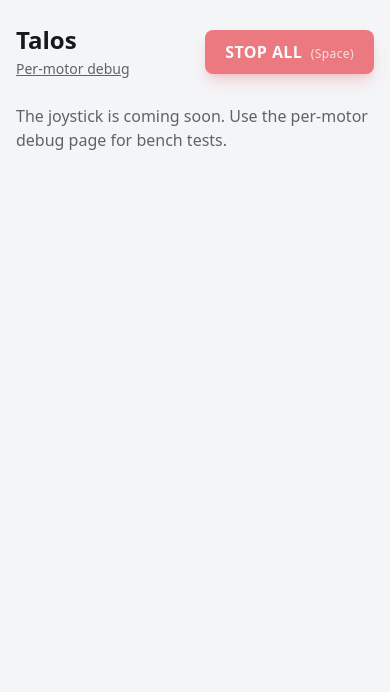
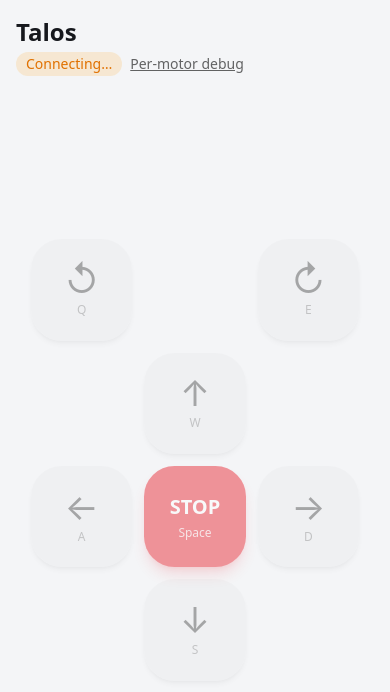
Before and after one commit to Annnnya/talos_hack, a Next.js app in the folder web/: page / in a window 390 px wide. Shown: the top 692 px of the page. Built offline with nearby package versions, Linux system fonts and the light colour scheme; no server answers.

Commit message:
feat: joystick cross page for mobile and desktop (#115)

```diff
--- a/web/app/page.tsx
+++ b/web/app/page.tsx
@@ -2,40 +2,93 @@
 
 import Link from "next/link";
 import { useCallback } from "react";
+import Joystick from "@/components/Joystick";
 import ReleaseStopButton from "@/components/ReleaseStopButton";
-import StopAllButton from "@/components/StopAllButton";
+import { useStopKey } from "@/components/StopAllButton";
+import { useJoystick } from "@/lib/joystick";
 import { useBridge } from "@/lib/useBridge";
 
-// Placeholder until the joystick page (#70) takes over `/`. It keeps its own
-// connection so STOP ALL works from here, e.g. on a phone while the CLI
-// drives.
+const STATUS_STYLE = {
+  connected: "bg-emerald-500/15 text-emerald-600 dark:text-emerald-400",
+  connecting: "bg-amber-500/15 text-amber-600 dark:text-amber-400",
+  disconnected: "bg-red-500/15 text-red-600 dark:text-red-400",
+};
+
+const STATUS_TEXT = {
+  connected: "Connected",
+  connecting: "Connecting…",
+  disconnected: "Disconnected - retrying",
+};
+
 export default function Home() {
-  const { status, ros, stopped, send } = useBridge();
-  const stopAll = useCallback(() => send({ type: "stop_all" }), [send]);
+  const { status, limits, ros, stopped, lastError, clearError, send } = useBridge();
+  const connected = status === "connected";
+  // Driving goes through twist_mux, so it needs the ROS server and a base.
+  const canDrive = connected && ros && limits.linear_max !== null && limits.angular_max !== null;
+  const { active, start, end, release } = useJoystick(send, {
+    linear: limits.linear_max ?? 0,
+    angular: limits.angular_max ?? 0,
+    enabled: canDrive,
+  });
+  const stopAll = useCallback(() => {
+    release();
+    send({ type: "stop_all" });
+  }, [release, send]);
   const releaseStop = useCallback(() => send({ type: "release_stop" }), [send]);
+  useStopKey(stopAll);
+
+  let notice: string | null = null;
+  if (connected && !ros) notice = "Driving needs the ROS web server: talos-servo web --ros.";
+  else if (connected && limits.linear_max === null) notice = "The config has no base, so there is nothing to drive.";
 
   return (
-    <main className="mx-auto max-w-7xl px-4 py-6 flex flex-col gap-6">
-      <header className="flex flex-wrap items-center justify-between gap-4">
+    <main className="mx-auto flex min-h-dvh max-w-md flex-col gap-4 px-4 py-4">
+      <header className="flex items-center justify-between gap-3">
         <div>
           <h1 className="text-2xl font-bold">Talos</h1>
+          <div className="mt-1 flex flex-wrap items-center gap-2 text-sm">
+            <span className={`rounded-full px-2.5 py-0.5 font-medium ${STATUS_STYLE[status]}`}>
+              {STATUS_TEXT[status]}
+            </span>
             <Link
               href="/debug"
-            className="text-sm text-black/60 underline hover:text-black dark:text-white/60 dark:hover:text-white"
+              className="text-black/60 underline hover:text-black dark:text-white/60 dark:hover:text-white"
             >
               Per-motor debug
             </Link>
           </div>
-        <div className="flex items-center gap-3">
+        </div>
+        {ros && stopped && <ReleaseStopButton onRelease={releaseStop} disabled={!connected} />}
+      </header>
+
+      {lastError && (
+        <div className="flex items-start justify-between gap-4 rounded-lg border border-red-500/30 bg-red-500/10 px-4 py-2 text-sm text-red-600 dark:text-red-400">
+          <span>{lastError}</span>
+          <button onClick={clearError} className="font-bold" aria-label="Dismiss">
+            ×
+          </button>
+        </div>
+      )}
+      {notice && <p className="text-sm text-black/60 dark:text-white/60">{notice}</p>}
       {ros && stopped && (
-            <ReleaseStopButton onRelease={releaseStop} disabled={status !== "connected"} />
+        <p className="text-sm text-amber-700 dark:text-amber-400">
+          STOP is on: the robot ignores every input until you release it.
+        </p>
       )}
-          <StopAllButton onStop={stopAll} disabled={status !== "connected"} />
+
+      <div className="flex flex-1 items-center justify-center">
+        <Joystick
+          active={active}
+          disabled={!canDrive}
+          onStart={start}
+          onEnd={end}
+          onStop={stopAll}
+          stopDisabled={!connected}
+        />
       </div>
-      </header>
-      <p className="text-black/60 dark:text-white/60">
-        The joystick is coming soon. Use the per-motor debug page for bench
-        tests.
+
+      <p className="hidden text-center text-xs text-black/50 sm:block dark:text-white/50">
+        Hold W/S/A/D to move, Q/E to turn. Space stops, Enter releases STOP.
       </p>
     </main>
   );
--- /dev/null
+++ b/web/components/Joystick.tsx
@@ -0,0 +1,103 @@
+"use client";
+
+import type { PointerEvent } from "react";
+import { type Direction, KEY_FOR } from "@/lib/joystick";
+
+const LABELS: Record<Direction, { icon: string; name: string }> = {
+  up: { icon: "↑", name: "Forward" },
+  down: { icon: "↓", name: "Backward" },
+  left: { icon: "←", name: "Left" },
+  right: { icon: "→", name: "Right" },
+  ccw: { icon: "↺", name: "Rotate counterclockwise" },
+  cw: { icon: "↻", name: "Rotate clockwise" },
+};
+
+// Grid cells of the cross: rotate on top, then the arrows around STOP.
+const CELLS: Record<Direction, string> = {
+  ccw: "col-start-1 row-start-1",
+  cw: "col-start-3 row-start-1",
+  up: "col-start-2 row-start-2",
+  left: "col-start-1 row-start-3",
+  right: "col-start-3 row-start-3",
+  down: "col-start-2 row-start-4",
+};
+
+// Squircle-ish, big touch target, no long-press menu, text selection or
+// double-tap zoom.
+const BUTTON =
+  "flex size-[min(26vw,7rem)] flex-col items-center justify-center rounded-[30%] select-none touch-none " +
+  "[-webkit-touch-callout:none] [-webkit-tap-highlight-color:transparent] transition-transform " +
+  "disabled:opacity-40";
+
+export default function Joystick({
+  active,
+  disabled,
+  onStart,
+  onEnd,
+  onStop,
+  stopDisabled,
+}: {
+  active: Direction | null;
+  disabled: boolean;
+  onStart: (dir: Direction) => void;
+  onEnd: (dir: Direction) => void;
+  onStop: () => void;
+  stopDisabled: boolean;
+}) {
+  const down = (dir: Direction) => (e: PointerEvent<HTMLButtonElement>) => {
+    e.preventDefault();
+    // Touch captures the pointer to the button by default, so sliding the
+    // finger off would keep driving. Let go of it, so leaving stops.
+    if (e.currentTarget.hasPointerCapture(e.pointerId)) {
+      e.currentTarget.releasePointerCapture(e.pointerId);
+    }
+    onStart(dir);
+  };
+  const up = (dir: Direction) => () => onEnd(dir);
+
+  return (
+    <div className="grid grid-cols-3 grid-rows-4 gap-3">
+      {(Object.keys(CELLS) as Direction[]).map((dir) => {
+        const on = active === dir;
+        return (
+          <button
+            key={dir}
+            type="button"
+            aria-label={LABELS[dir].name}
+            aria-pressed={on}
+            title={`${LABELS[dir].name} (${KEY_FOR[dir]})`}
+            disabled={disabled}
+            onPointerDown={down(dir)}
+            onPointerUp={up(dir)}
+            onPointerLeave={up(dir)}
+            onPointerCancel={up(dir)}
+            onContextMenu={(e) => e.preventDefault()}
+            className={`${BUTTON} ${CELLS[dir]} ${
+              on
+                ? "scale-95 bg-blue-600 text-white shadow-inner"
+                : "bg-black/5 text-black/80 shadow-md dark:bg-white/10 dark:text-white/90"
+            }`}
+          >
+            <span className="text-4xl leading-none">{LABELS[dir].icon}</span>
+            <span className="mt-1 text-xs opacity-60">{KEY_FOR[dir]}</span>
+          </button>
+        );
+      })}
+      <button
+        type="button"
+        aria-label="Stop"
+        title="Stop every input (Space)"
+        disabled={stopDisabled}
+        onPointerDown={(e) => {
+          e.preventDefault();
+          onStop();
+        }}
+        onContextMenu={(e) => e.preventDefault()}
+        className={`${BUTTON} col-start-2 row-start-3 bg-red-600 font-bold text-white shadow-lg shadow-red-600/30 active:scale-95`}
+      >
+        <span className="text-xl">STOP</span>
+        <span className="mt-1 text-xs font-normal opacity-80">Space</span>
+      </button>
+    </div>
+  );
+}
--- /dev/null
+++ b/web/lib/joystick.ts
@@ -0,0 +1,109 @@
+"use client";
+
+import { useCallback, useEffect, useRef, useState } from "react";
+import type { ClientMessage } from "./protocol";
+import { useDrive } from "./useDrive";
+
+export type Direction = "up" | "down" | "left" | "right" | "ccw" | "cw";
+
+/**
+ * (vx, vy, wz) as fractions of the linear and angular speed. Same as `KEYS` in
+ * src/talos_servo/teleop.py, so the page and the keyboard controller agree.
+ */
+export const DIRECTIONS: Record<Direction, readonly [number, number, number]> = {
+  up: [1, 0, 0],
+  down: [-1, 0, 0],
+  left: [0, 1, 0],
+  right: [0, -1, 0],
+  ccw: [0, 0, 1],
+  cw: [0, 0, -1],
+};
+
+/** Desktop keys, the same map as `talos-servo drive`. */
+export const DIRECTION_KEYS: Record<string, Direction> = {
+  w: "up",
+  s: "down",
+  a: "left",
+  d: "right",
+  q: "ccw",
+  e: "cw",
+};
+
+export const KEY_FOR: Record<Direction, string> = Object.fromEntries(
+  Object.entries(DIRECTION_KEYS).map(([key, dir]) => [dir, key.toUpperCase()]),
+) as Record<Direction, string>;
+
+export function velocity(dir: Direction, linear: number, angular: number) {
+  const [fx, fy, fz] = DIRECTIONS[dir];
+  return [fx * linear, fy * linear, fz * angular] as const;
+}
+
+/** Typing in a field must not drive the robot. */
+function typing(e: KeyboardEvent) {
+  const tag = (e.target as HTMLElement)?.tagName;
+  return tag === "INPUT" || tag === "TEXTAREA" || tag === "SELECT";
+}
+
+/**
+ * Hold-to-drive in one direction at a time, from buttons and W/S/A/D/Q/E.
+ * `start(dir)` drives until `end(dir)`; ending another direction is a no-op,
+ * so letting go of one finger or key never stops a newer one. Becoming
+ * disabled, and everything `useDrive` stops on, ends the hold too.
+ */
+export function useJoystick(
+  send: (msg: ClientMessage) => void,
+  { linear, angular, enabled }: { linear: number; angular: number; enabled: boolean },
+) {
+  const [active, setActive] = useState<Direction | null>(null);
+  const activeRef = useRef<Direction | null>(null);
+  const cleared = useCallback(() => {
+    activeRef.current = null;
+    setActive(null);
+  }, []);
+  const { hold, release } = useDrive(send, cleared);
+
+  const start = useCallback(
+    (dir: Direction) => {
+      if (!enabled) return;
+      activeRef.current = dir;
+      setActive(dir);
+      hold(...velocity(dir, linear, angular));
+    },
+    [enabled, hold, linear, angular],
+  );
+
+  const end = useCallback(
+    (dir: Direction) => {
+      if (activeRef.current === dir) release();
+    },
+    [release],
+  );
+
+  useEffect(() => {
+    if (!enabled) release();
+  }, [enabled, release]);
+
+  useEffect(() => {
+    const onDown = (e: KeyboardEvent) => {
+      if (typing(e) || e.ctrlKey || e.metaKey || e.altKey) return;
+      const dir = DIRECTION_KEYS[e.key.toLowerCase()];
+      if (!dir) return;
+      e.preventDefault();
+      // Auto-repeat would restart the hold; useDrive already re-sends.
+      if (e.repeat || activeRef.current === dir) return;
+      start(dir);
+    };
+    const onUp = (e: KeyboardEvent) => {
+      const dir = DIRECTION_KEYS[e.key.toLowerCase()];
+      if (dir) end(dir);
+    };
+    window.addEventListener("keydown", onDown);
+    window.addEventListener("keyup", onUp);
+    return () => {
+      window.removeEventListener("keydown", onDown);
+      window.removeEventListener("keyup", onUp);
+    };
+  }, [start, end]);
+
+  return { active, start, end, release };
+}
--- a/web/lib/useDrive.ts
+++ b/web/lib/useDrive.ts
@@ -14,11 +14,14 @@ export const DRIVE_RESEND_MS = 100;
  * Hold-to-drive for the base. `hold(vx, vy, wz)` sends at once and keeps
  * re-sending; `release()` stops re-sending and sends one stop. Unmounting,
  * hiding the tab, losing window focus and leaving the page release too.
+ * `onReleased` runs whenever a hold ends, whoever ended it.
  */
-export function useDrive(send: (msg: ClientMessage) => void) {
+export function useDrive(send: (msg: ClientMessage) => void, onReleased?: () => void) {
   const timer = useRef<ReturnType<typeof setInterval> | null>(null);
   const sendRef = useRef(send);
   sendRef.current = send;
+  const onReleasedRef = useRef(onReleased);
+  onReleasedRef.current = onReleased;
 
   const clear = () => {
     if (timer.current !== null) {
@@ -37,7 +40,10 @@ export function useDrive(send: (msg: ClientMessage) => void) {
   const release = useCallback(() => {
     const wasHeld = timer.current !== null;
     clear();
-    if (wasHeld) sendRef.current({ type: "drive", vx: 0, vy: 0, wz: 0 });
+    if (wasHeld) {
+      sendRef.current({ type: "drive", vx: 0, vy: 0, wz: 0 });
+      onReleasedRef.current?.();
+    }
   }, []);
 
   // A held button may never see its release: the tab is hidden, the window
```
Also changed, not shown: web/components/StopAllButton.tsx (+7 -2 lines). Lines whose indentation alone changed are shown as unchanged.
